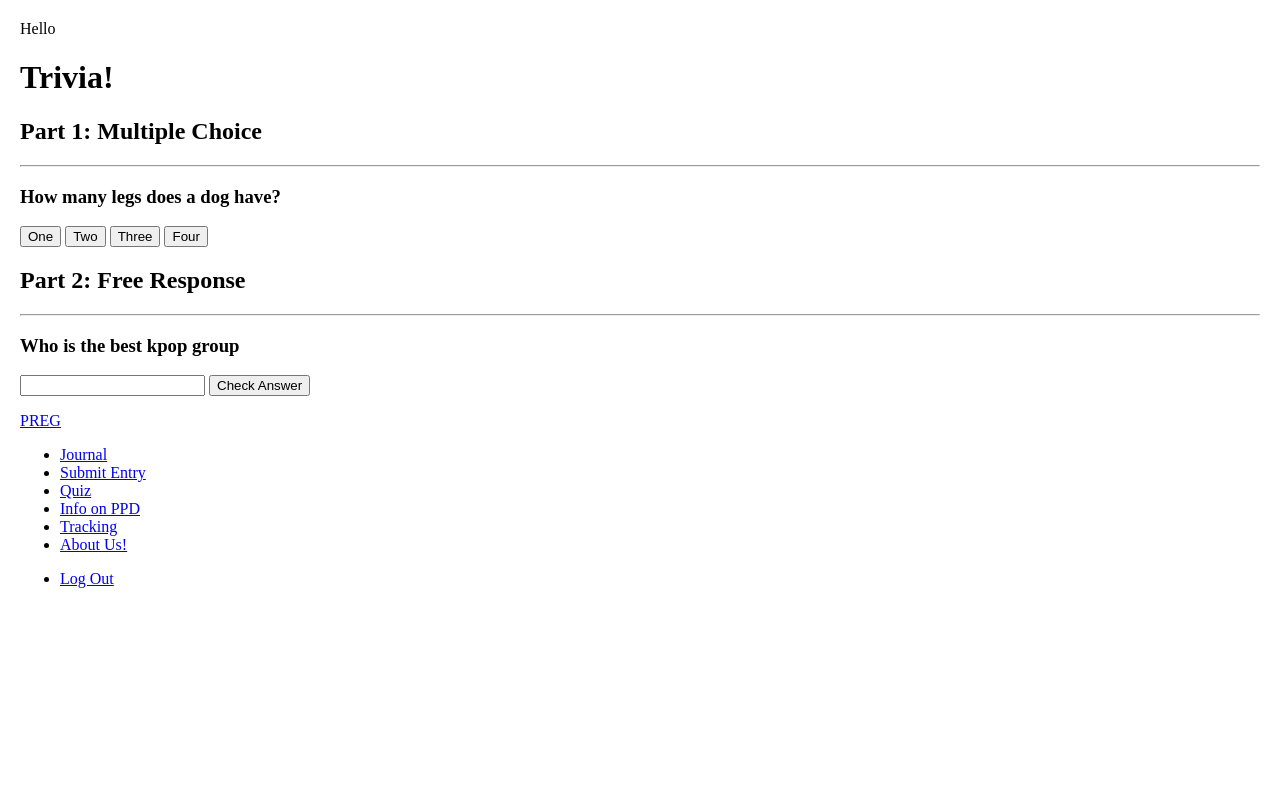
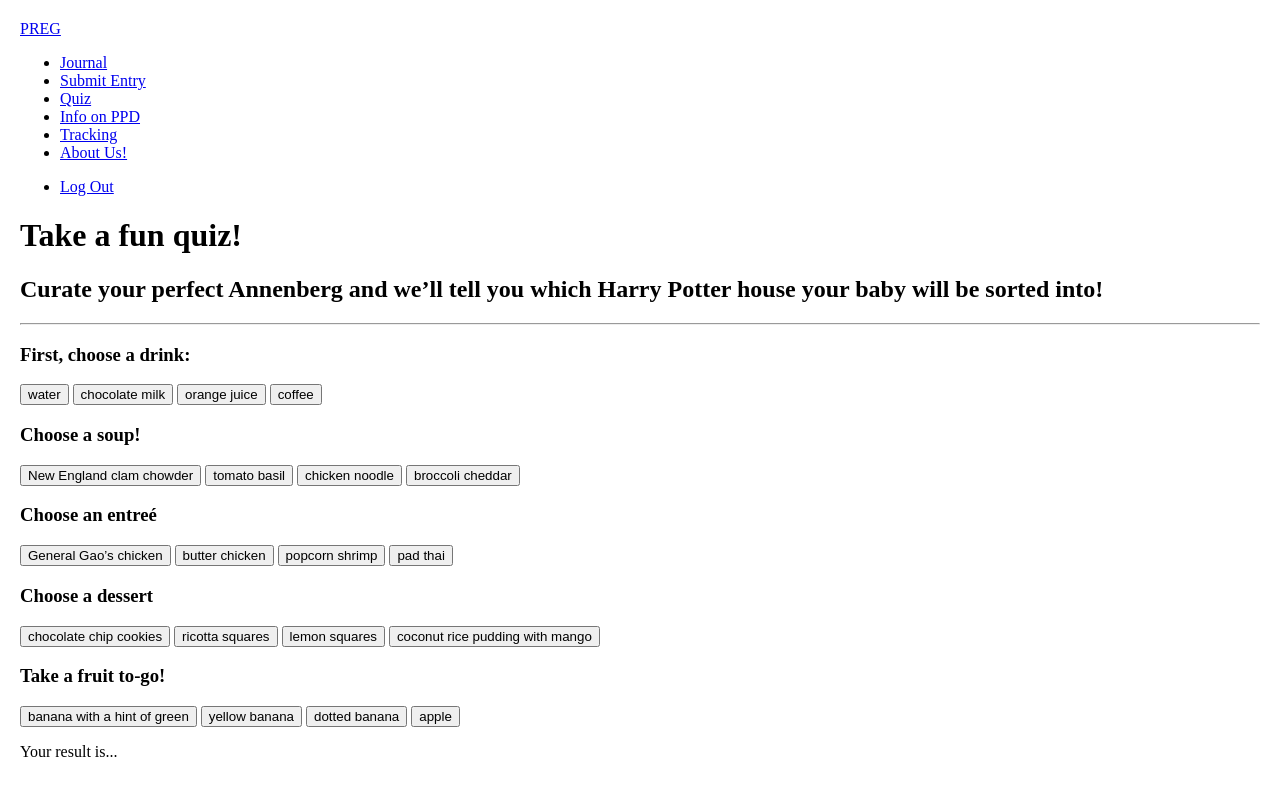
Before and after one commit to isabelkim/preg, a Flask app: page /quiz in a window 1280 px wide. Run offline with Flask 2, Linux system fonts and the light colour scheme; a user stored in the database is signed in; some libraries are stand-ins or nearby versions.

Commit message:
created quiz

```diff
--- a/pregg/static/js/main.js
+++ b/pregg/static/js/main.js
@@ -3,52 +3,88 @@ let g = 0;
 let h = 0;
 let r = 0;
 let s = 0;
+let count = 0;
+let result = document.getElementById("result");
 
 function gryffindor(event) {
     let button = event.target;
-    button.style.backgroundColor = 'Purple';
+    button.style.backgroundColor = 'Green';
     g += 1;
+    count += 1;
 }
 
 function hufflepuff(event) {
     let button = event.target;
     button.style.backgroundColor = 'Green';
     h += 1;
+    count += 1;
 }
 
 function ravenclaw(event) {
     let button = event.target;
     button.style.backgroundColor = 'Green';
     r += 1;
+    count += 1;
 }
 
 function slytherin(event) {
     let button = event.target;
     button.style.backgroundColor = 'Green';
     s += 1;
+    count += 1;
 }
 
-function checkMC(event) {
-    let button = event.target;
-    if (button.innerHTML == 'Four') {
-        button.style.backgroundColor = 'Green';
-        button.parentElement.querySelector('.feedback').innerHTML = "Correct!";
-    }
-    else {
-        button.style.backgroundColor = 'Red';
-        button.parentElement.querySelector('.feedback').innerHTML = 'Incorrect';
+function button1(){
+    document.querySelectorAll('.button1').forEach(el => el.setAttribute('disabled', true));
+    if (count >= 5)
+    {
+        updateResult();
     }
 }
 
-function checkFR(event) {
-    let button = event.target;
-    let input = button.parentElement.querySelector('input');
-    if (input.value === 'BTS') {
-        input.style.backgroundColor = 'Green';
-        input.parentElement.querySelector('.feedback').innerHTML = 'Correct!';
-    }
-    else {
-        input.style.backgroundColor = 'Red';
-        input.parentElement.querySelector('.feedback').innerHTML = 'Incorrect';
+function button2(){
+    document.querySelectorAll('.button2').forEach(el => el.setAttribute('disabled', true));
+    if (count >= 5)
+    {
+        updateResult();
     }
 }
+
+function button3(){
+    document.querySelectorAll('.button3').forEach(el => el.setAttribute('disabled', true));
+    if (count >= 5)
+    {
+        updateResult();
+    }
+}
+
+function button4(){
+    document.querySelectorAll('.button4').forEach(el => el.setAttribute('disabled', true));
+    if (count >= 5)
+    {
+        updateResult();
+    }
+}
+
+function button5(){
+    document.querySelectorAll('.button5').forEach(el => el.setAttribute('disabled', true));
+    if (count >= 5)
+    {
+        updateResult();
+    }
+}
+
+function updateResult(){
+    if (g >= 2){
+        result.innerHTML = "Your baby will be a... Gryffindor! They will be brave, stand up for their friends, and always stick to what they think is right.";
+    }
+    else if (h >= 2){
+        result.innerHTML = "Your baby will be a... Hufflepuff! They will be a caring friend, good listener, and always see the good in people.";
+    }
+    else if (r >= 2){
+        result.innerHTML = "Your baby will be a... Ravenclaw! They will be studious, good at reading the situation, and have a good solution to problems.";
+    }
+    else if (s >= 2){
+        result.innerHTML = "Your baby will be a Slytherin! They will be opportunistic, crafty, and maybe have green as a favorite color.";
+    }
+}
--- a/pregg/templates/base.html
+++ b/pregg/templates/base.html
@@ -6,16 +6,9 @@
     <meta name="viewport" content="width=device-width, initial-scale=1, shrink-to-fit=no">
     <title>{% block title %}{% endblock %}</title>
     <link rel="stylesheet" href="{{ url_for('static', filename='css/style.css') }}">
-    <script src="{{ url_for('static', filename='js/main.js') }}"></script>
 </head>
 
 <body>
-    {% block content%}
-    {% endblock %}
-    <script src="https://code.jquery.com/jquery-3.5.1.slim.min.js"
-        integrity="sha384-DfXdz2htPH0lsSSs5nCTpuj/zy4C+OGpamoFVy38MVBnE+IbbVYUew+OrCXaRkfj" crossorigin="anonymous">
-    </script>
-
     <nav class="bg-light border navbar navbar-expand-md navbar-light">
         <div class="container-fluid">
             <a class="navbar-brand" href="/"><span class="red">PREG</span></a>
@@ -45,6 +38,12 @@
         </div>
     </nav>
 
+    {% block content%}{% endblock %}
+
+    {% block js %}{% endblock %}
+
+
+
 </body>
 
 </html>
--- a/pregg/templates/quiz.html
+++ b/pregg/templates/quiz.html
@@ -5,33 +5,60 @@
 {% endblock %}
 
 {% block content %}
-    <div>Hello</div>
     <div class="header">
-        <h1>Trivia!</h1>
+        <h1>Take a fun quiz!</h1>
     </div>
 
     <div class="container">
         <div class="section">
-            <h2>Part 1: Multiple Choice </h2>
+            <h2>Curate your perfect Annenberg and we’ll tell you which Harry Potter house your baby will be sorted into! </h2>
             <hr>
-            <!-- Multiple choice question -->
-            <h3> How many legs does a dog have? </h3>
-            <button onclick="gryffindor(event)">One</button>
-            <button onclick="checkMC(event)">Two</button>
-            <button onclick="checkMC(event)">Three</button>
-            <button onclick="checkMC(event)">Four</button>
+
+            <h3> First, choose a drink: </h3>
+            <button class="button1" onclick="ravenclaw(event);button1(event)">water</button>
+            <button class="button1" onclick="hufflepuff(event);button1(event)">chocolate milk</button>
+            <button class="button1" onclick="gryffindor(event);button1(event)">orange juice</button>
+            <button class="button1" onclick="slytherin(event);button1(event)">coffee</button>
             <p class="feedback"></p>
 
+            <h3> Choose a soup! </h3>
+            <button class="button2" onclick="gryffindor(event);button2(event)">New England clam chowder</button>
+            <button class="button2" onclick="hufflepuff(event);button2(event)">tomato basil</button>
+            <button class="button2" onclick="slytherin(event);button2(event)">chicken noodle</button>
+            <button class="button2" onclick="ravenclaw(event);button2(event)">broccoli cheddar</button>
+            <p class="feedback"></p>
+
+            <h3> Choose an entreé </h3>
+            <button class="button3" onclick="slytherin(event);button3(event)">General Gao’s chicken</button>
+            <button class="button3" onclick="gryffindor(event);button3(event)">butter chicken</button>
+            <button class="button3" onclick="ravenclaw(event);button3(event)">popcorn shrimp</button>
+            <button class="button3" onclick="hufflepuff(event);button3(event)">pad thai</button>
+            <p class="feedback"></p>
+
+            <h3> Choose a dessert </h3>
+            <button class="button4" onclick="slytherin(event);button4(event)">chocolate chip cookies</button>
+            <button class="button4" onclick="ravenclaw(event);button4(event)">ricotta squares</button>
+            <button class="button4" onclick="gryffindor(event);button4(event)">lemon squares</button>
+            <button class="button4" onclick="hufflepuff(event);button4(event)">coconut rice pudding with mango</button>
+            <p class="feedback"></p>
+
+            <h3> Take a fruit to-go! </h3>
+            <button class="button5" onclick="slytherin(event);button5(event)">banana with a hint of green</button>
+            <button class="button5" onclick="gryffindor(event);button5(event)">yellow banana</button>
+            <button class="button5" onclick="hufflepuff(event);button5(event)">dotted banana</button>
+            <button class="button5" onclick="ravenclaw(event);button5(event)">apple</button>
+            <p class="feedback"></p>
+
+            <p id="result">Your result is...</p>
         </div>
 
-        <div class="section">
-            <h2>Part 2: Free Response</h2>
-            <hr>
-            <!-- Free response question -->
-            <h3>Who is the best kpop group</h3>
-            <input type="text"></input>
-            <button onclick="checkFR(event)">Check Answer</button>
-            <p class="feedback"></p>
-        </div>
     </div>
 {% endblock %}
+
+
+{% block js %}
+    <script src="https://code.jquery.com/jquery-3.5.1.slim.min.js"
+        integrity="sha384-DfXdz2htPH0lsSSs5nCTpuj/zy4C+OGpamoFVy38MVBnE+IbbVYUew+OrCXaRkfj" crossorigin="anonymous">
+    </script>
+    <script src="{{ url_for('static', filename='js/main.js') }}"></script>
+{% endblock %}
```
Also changed, not shown: 1 other file.
